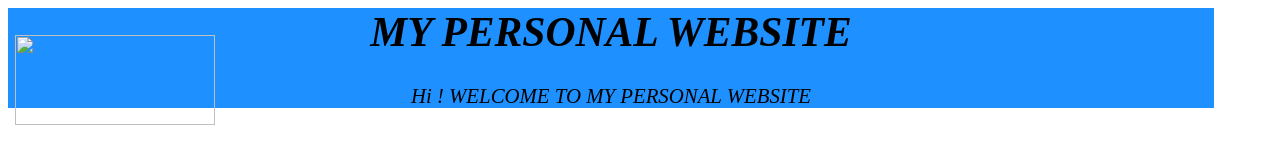
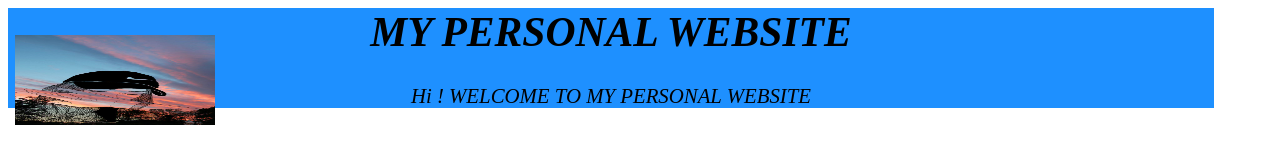
Before and after one commit to FayeeePeey/REMIS_Faye_PersonalWebsite, a plain HTML site: page index.html in a window 1280 px wide. Drawn offline with Linux system fonts and the light colour scheme.

Commit message:
added new file on images, and index.html

```diff
--- a/index.html
+++ b/index.html
@@ -3,7 +3,7 @@
 	<link rel="stylesheet" type="text/css" href="css/style.css">
 
 <div id="header" >
-<img style="float:left ;position:absolute ;top:35px; left:15px"; src="../Images/wm.jpg" width="200px" height="90" >
+<img style="float:left ;position:absolute ;top:35px; left:15px"; src="images/hey.jpg" width="200px" height="90" >
 <h1>MY PERSONAL WEBSITE</h1>
 <p>Hi ! WELCOME TO MY PERSONAL WEBSITE</p>
 </div>
```
Also changed, not shown: images/1.jpg (added), images/hey.jpg (added), images/me.jpg (added).
